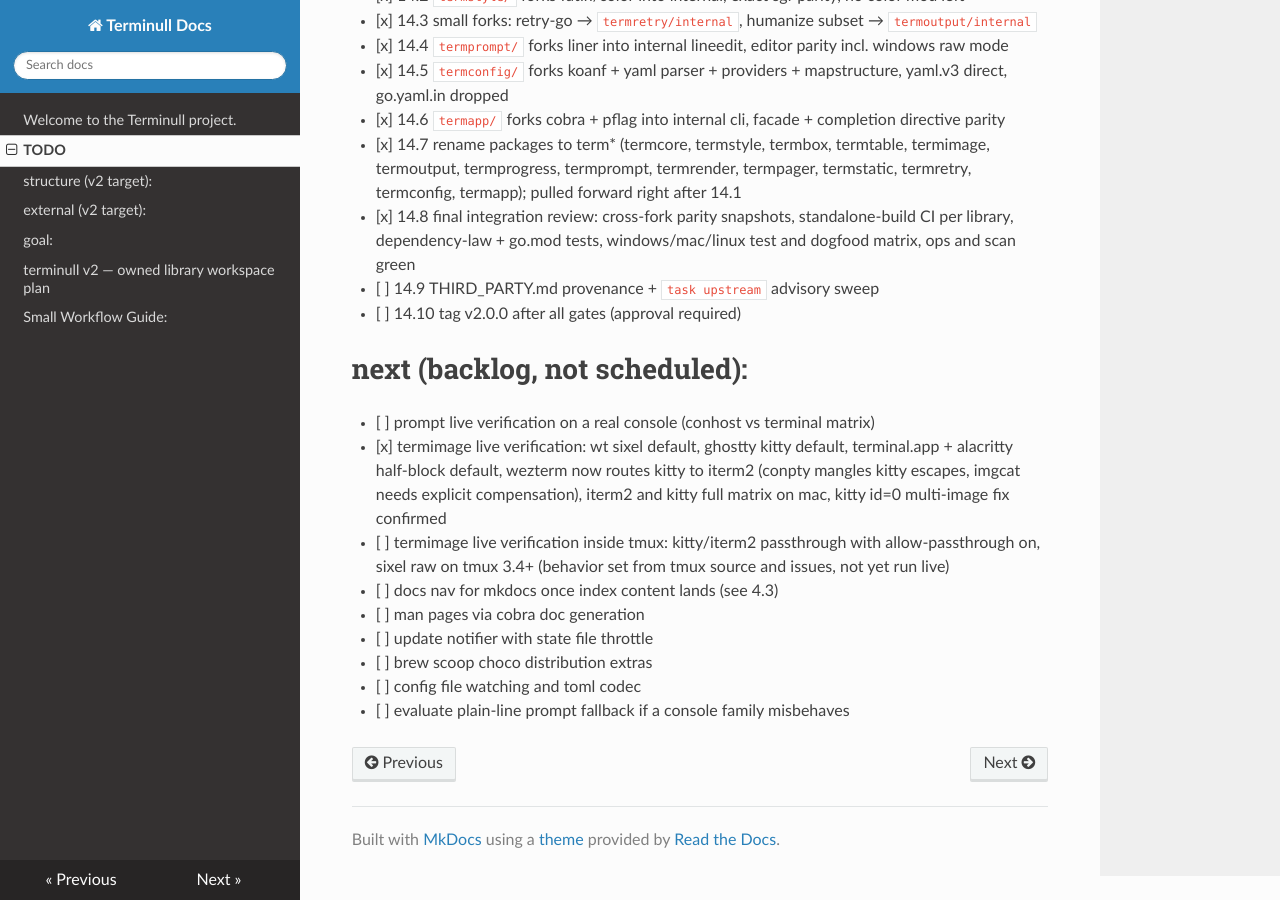
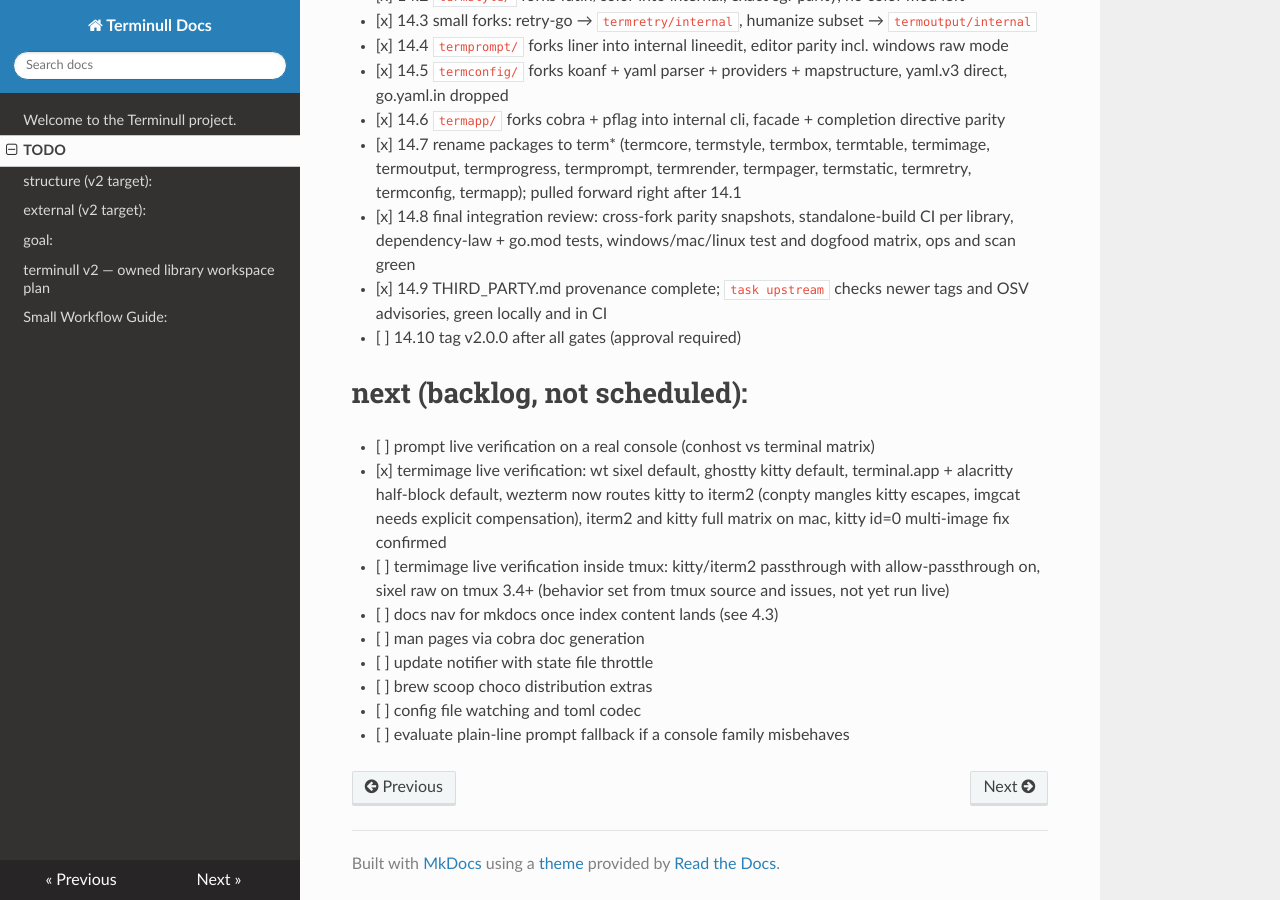
Before and after one commit to CHE3MZ/terminull, an MkDocs documentation site: the page built from docs/TODO.md, in a window 1280 px wide and 900 px high, scrolled down 4415 px. Built offline with MkDocs 1.6.1, drawn with Linux system fonts in a browser that asks for light colours; nearby versions of some CDN libraries.

Commit message:
docs: complete fork provenance and upstream watch

```diff
--- a/docs/TODO.md
+++ b/docs/TODO.md
@@ -136,7 +136,7 @@
 - [x] 14.6 `termapp/` forks cobra + pflag into internal cli, facade + completion directive parity
 - [x] 14.7 rename packages to term* (termcore, termstyle, termbox, termtable, termimage, termoutput, termprogress, termprompt, termrender, termpager, termstatic, termretry, termconfig, termapp); pulled forward right after 14.1
 - [x] 14.8 final integration review: cross-fork parity snapshots, standalone-build CI per library, dependency-law + go.mod tests, windows/mac/linux test and dogfood matrix, ops and scan green
-- [ ] 14.9 THIRD_PARTY.md provenance + `task upstream` advisory sweep
+- [x] 14.9 THIRD_PARTY.md provenance complete; `task upstream` checks newer tags and OSV advisories, green locally and in CI
 - [ ] 14.10 tag v2.0.0 after all gates (approval required)
 
 # next (backlog, not scheduled):
```
Also changed, not shown: THIRD_PARTY.md (+1 -1 lines).
